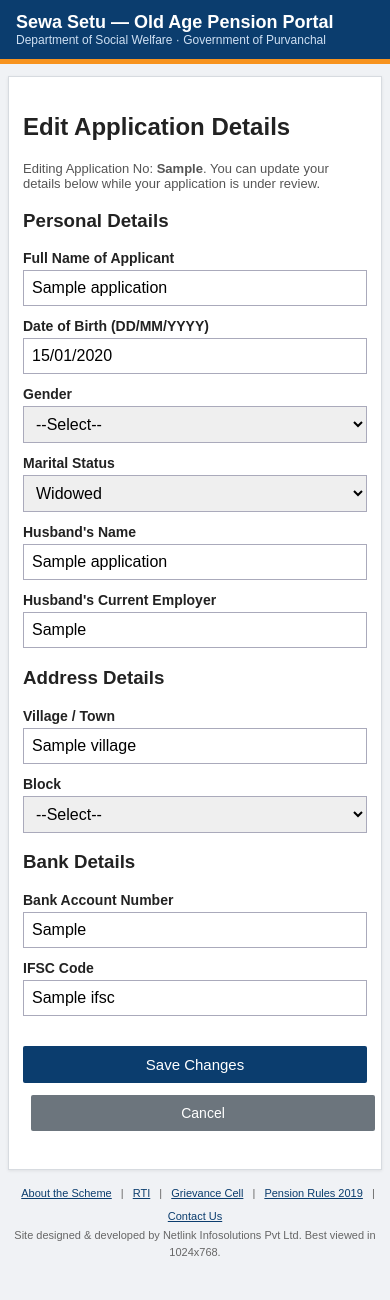
After one commit to sumitkumar112006/sewasetu-handout, a Flask app: page /application/1/edit in a window 390 px wide. The commit adds this page. Run offline with Flask 2, Linux system fonts and the light colour scheme; the visitor is signed in with stand-in values (Sample User, id 1); a database or web service that is not in the repository returns one stand-in record (values such as "Sample title"); some libraries are stand-ins or nearby versions.

Commit message:
feat(portal): add self-serve edit option, phone-responsive layout, and live endpoints directory

```diff
--- a/app/app.py
+++ b/app/app.py
@@ -9,6 +9,7 @@ Maintenance contract ended 31/01/2026.
 
 import os
 import io
+import re
 import csv
 import random
 import hashlib
@@ -198,10 +199,11 @@ def form_step(step):
     if step not in (1, 2, 3):
         abort(404)
     if request.method == "POST":
-        data = session.get("form_data", {})
+        data = dict(session.get("form_data", {}))
         for k, v in request.form.items():
-            data[k] = v
+            data[k] = v.strip() if isinstance(v, str) else v
         session["form_data"] = data
+        session.modified = True
         if step < 3:
             return redirect(url_for("form_step", step=step + 1))
         return redirect(url_for("upload"))
@@ -217,24 +219,27 @@ def upload():
     if request.method == "POST":
         f = request.files.get("document")
         if f is None or f.filename == "":
+            if session.get("doc_path"):
+                return redirect(url_for("declaration"))
             flash("Please select a document to upload.")
-            return render_template("upload.html")
+            return render_template("upload.html", doc_path=session.get("doc_path"))
         filename = f.filename.lower()
         content = f.read()
         allowed = (".pdf", ".jpg", ".jpeg")
         if not any(filename.endswith(ext) for ext in allowed):
             flash("Please upload your document in PDF or JPG format.")
-            return render_template("upload.html")
+            return render_template("upload.html", doc_path=session.get("doc_path"))
         if len(content) > 5 * 1024 * 1024:
             flash("Uploaded document must be under 5 MB in size.")
-            return render_template("upload.html")
+            return render_template("upload.html", doc_path=session.get("doc_path"))
         os.makedirs(UPLOAD_DIR, exist_ok=True)
         path = os.path.join(UPLOAD_DIR, "%s_%s" % (session["verified_mobile"], filename))
         with open(path, "wb") as out:
             out.write(content)
         session["doc_path"] = path
+        session.modified = True
         return redirect(url_for("declaration"))
-    return render_template("upload.html")
+    return render_template("upload.html", doc_path=session.get("doc_path"))
 
 
 @app.route("/declaration", methods=["GET", "POST"])
@@ -244,7 +249,7 @@ def declaration():
         return redirect(url_for("apply"))
     if request.method == "POST":
         return handle_submission()
-    return render_template("declaration.html")
+    return render_template("declaration.html", data=session.get("form_data", {}), doc_path=session.get("doc_path", ""))
 
 
 def handle_submission():
@@ -262,11 +267,23 @@ def handle_submission():
     husband_employer = sanitize(data.get("husband_employer", ""))
     bank_account = data.get("bank_account", "").strip()
     ifsc = data.get("ifsc", "").strip().upper()
-    dob_raw = data.get("dob", "").strip()
+    dob_raw = re.sub(r'\s+', '', data.get("dob", "")).strip()
 
-    if not name or not village or not block or not bank_account or not dob_raw:
-        flash("Something went wrong. Please try again.")
+    if not name or not dob_raw:
+        flash("Please complete your Personal Details (Full Name and Date of Birth).")
         return redirect(url_for("form_step", step=1))
+
+    if not village or not block:
+        flash("Please complete your Address Details (Village and Block).")
+        return redirect(url_for("form_step", step=2))
+
+    if not bank_account or not ifsc:
+        flash("Please complete your Bank Details (Account Number and IFSC Code).")
+        return redirect(url_for("form_step", step=3))
+
+    if not doc_path:
+        flash("Please upload an age proof document (JPG or PDF up to 5 MB).")
+        return redirect(url_for("upload"))
 
     if marital == "Widowed":
         # Widows should not be blocked by requiring deceased husband's employer
@@ -277,20 +294,20 @@ def handle_submission():
     # lenient date parsing to reduce rejections (CR-2024-117)
     # Prioritize Indian standard format (%d/%m/%Y) first before US format (%m/%d/%Y)
     dob = None
-    for fmt in ("%d/%m/%Y", "%m/%d/%Y"):
+    for fmt in ("%d/%m/%Y", "%m/%d/%Y", "%d-%m-%Y", "%m-%d-%Y", "%Y-%m-%d"):
         try:
             dob = datetime.strptime(dob_raw, fmt).date()
             break
         except ValueError:
             continue
     if dob is None:
-        flash("Something went wrong. Please try again.")
+        flash("Invalid Date of Birth format '%s'. Please enter in DD/MM/YYYY format (e.g. 15/08/1950)." % dob_raw)
         return redirect(url_for("form_step", step=1))
 
     today = date.today()
     age = today.year - dob.year - ((today.month, today.day) < (dob.month, dob.day))
     if age < MIN_AGE:
-        flash("Applicant must be above %d years of age to be eligible." % MIN_AGE)
+        flash("Applicant must be above %d years of age to be eligible for Old Age Pension (calculated age from DOB is %d years; born after 1966)." % (MIN_AGE, age))
         return redirect(url_for("form_step", step=1))
 
     if datetime.now() > SCHEME_DEADLINE:
@@ -456,7 +473,6 @@ def cancel_application(app_id):
         cur.close(); conn.close()
         flash("Only pending applications can be cancelled.")
         return redirect(url_for("view_application", app_id=app_id))
-
     cur.execute(
         "UPDATE applications SET status = 'CANCELLED', decided_at = %s, decided_by = %s WHERE id = %s",
         (datetime.now(), "ADMIN" if is_admin else "APPLICANT", app_id)
@@ -465,6 +481,115 @@ def cancel_application(app_id):
     cur.close(); conn.close()
     flash("Application %s has been cancelled successfully. You may now submit a new application if needed." % row[1])
     return redirect(url_for("view_application", app_id=app_id))
+
+
+@app.route("/application/<int:app_id>/edit", methods=["GET", "POST"])
+def edit_application(app_id):
+    if not session.get("logged_in") and not session.get("admin"):
+        flash("Please login to manage your application.")
+        return redirect(url_for("status_login"))
+    conn = get_db()
+    cur = conn.cursor()
+    cur.execute(
+        "SELECT id, application_no, applicant_name, mobile, dob, gender, marital_status, "
+        "husband_name, husband_employer, village, block, bank_account, ifsc, status "
+        "FROM applications WHERE id = %s", (app_id,)
+    )
+    row = cur.fetchone()
+    if not row:
+        cur.close(); conn.close()
+        abort(404)
+
+    is_admin = bool(session.get("admin"))
+    user_mobile = session.get("portal_mobile")
+    if not is_admin and user_mobile != row[3]:
+        cur.close(); conn.close()
+        abort(403)
+
+    if row[13] != "PENDING":
+        cur.close(); conn.close()
+        flash("Only pending applications can be edited.")
+        return redirect(url_for("view_application", app_id=app_id))
+
+    if request.method == "POST":
+        name = sanitize(request.form.get("applicant_name", ""))
+        dob_raw = re.sub(r'\s+', '', request.form.get("dob", "")).strip()
+        gender = request.form.get("gender", "")
+        marital = request.form.get("marital_status", "")
+        husband_name = sanitize(request.form.get("husband_name", ""))
+        husband_employer = sanitize(request.form.get("husband_employer", ""))
+        village = sanitize(request.form.get("village", ""))
+        block = sanitize(request.form.get("block", ""), maxlen=50)
+        bank_account = request.form.get("bank_account", "").strip()
+        ifsc = request.form.get("ifsc", "").strip().upper()
+
+        if not name or not village or not block or not bank_account or not dob_raw:
+            flash("Please fill in all mandatory fields.")
+            cur.close(); conn.close()
+            return redirect(url_for("edit_application", app_id=app_id))
+
+        dob = None
+        for fmt in ("%d/%m/%Y", "%m/%d/%Y", "%Y-%m-%d"):
+            try:
+                dob = datetime.strptime(dob_raw, fmt).date()
+                break
+            except ValueError:
+                continue
+        if dob is None:
+            flash("Invalid date format. Please use DD/MM/YYYY.")
+            cur.close(); conn.close()
+            return redirect(url_for("edit_application", app_id=app_id))
+
+        today = date.today()
+        age = today.year - dob.year - ((today.month, today.day) < (dob.month, dob.day))
+        if age < MIN_AGE:
+            flash("Applicant must be above %d years of age to be eligible." % MIN_AGE)
+            cur.close(); conn.close()
+            return redirect(url_for("edit_application", app_id=app_id))
+
+        cur.execute(
+            """UPDATE applications SET applicant_name = %s, dob = %s, gender = %s,
+               marital_status = %s, husband_name = %s, husband_employer = %s,
+               village = %s, block = %s, bank_account = %s, ifsc = %s
+               WHERE id = %s""",
+            (name, dob, gender, marital, husband_name, husband_employer,
+             village, block, bank_account, ifsc, app_id)
+        )
+        portal_pass = dob.strftime("%d%m%Y")
+        cur.execute("UPDATE portal_users SET password_hash = %s WHERE mobile = %s",
+                    (hash_password(portal_pass), row[3]))
+        conn.commit()
+
+        try:
+            pdf_bytes = generate_acknowledgment(cur, app_id)
+            ack_path = os.path.join(UPLOAD_DIR, "ack", "%d.pdf" % app_id)
+            with open(ack_path, "wb") as out:
+                out.write(pdf_bytes)
+        except Exception as pdf_err:
+            app.logger.warning("Could not regenerate ack PDF for app_id=%d: %s" % (app_id, str(pdf_err)))
+
+        cur.close(); conn.close()
+        flash("Application details updated successfully.")
+        return redirect(url_for("view_application", app_id=app_id))
+
+    dob_str = row[4].strftime("%d/%m/%Y") if row[4] else ""
+    app_data = {
+        "id": row[0],
+        "application_no": row[1],
+        "applicant_name": row[2],
+        "mobile": row[3],
+        "dob": dob_str,
+        "gender": row[5],
+        "marital_status": row[6],
+        "husband_name": row[7] or "",
+        "husband_employer": row[8] or "",
+        "village": row[9],
+        "block": row[10],
+        "bank_account": row[11],
+        "ifsc": row[12]
+    }
+    cur.close(); conn.close()
+    return render_template("edit_application.html", app=app_data, blocks=BLOCKS)
 
 
 @app.route("/ack/<int:app_id>.pdf")
--- a/app/templates/admin_dashboard.html
+++ b/app/templates/admin_dashboard.html
@@ -7,18 +7,22 @@
 <a href="/admin/applications?status=DEEMED_APPROVED">Deemed Approved</a></p>
 
 <h3>Applications by Status</h3>
+<div class="table-responsive">
 <table class="tbl" style="max-width:400px">
 {% for s, c in by_status %}
 <tr><td>{{ s }}</td><td style="text-align:right">{{ c }}</td></tr>
 {% endfor %}
 </table>
+</div>
 
 <h3 style="color:#a33">Pending beyond {{ sla }}-day SLA: {{ overdue }}</h3>
 
 <h3>Pending by Block</h3>
+<div class="table-responsive">
 <table class="tbl" style="max-width:400px">
 {% for b, c in by_block %}
 <tr><td>{{ b }}</td><td style="text-align:right">{{ c }}</td></tr>
 {% endfor %}
 </table>
+</div>
 {% endblock %}
--- a/app/templates/admin_list.html
+++ b/app/templates/admin_list.html
@@ -2,6 +2,7 @@
 {% block content %}
 <h2>Applications &mdash; {{ status }}</h2>
 <p><a href="/admin/dashboard">&laquo; Dashboard</a></p>
+<div class="table-responsive">
 <table class="tbl">
 <tr><th>ID</th><th>Application No</th><th>Name</th><th>Mobile</th><th>Block</th>
 <th>Status</th><th>Submitted</th><th></th></tr>
@@ -13,6 +14,7 @@
 </tr>
 {% endfor %}
 </table>
+</div>
 <p>
 {% if page > 1 %}<a href="?status={{ status }}&page={{ page - 1 }}">&laquo; Previous</a>{% endif %}
 &nbsp;<a href="?status={{ status }}&page={{ page + 1 }}">Next &raquo;</a>
--- a/app/templates/admin_view.html
+++ b/app/templates/admin_view.html
@@ -2,6 +2,7 @@
 {% block content %}
 <h2>Application {{ a[0] }}</h2>
 <p><a href="/admin/applications">&laquo; Back to list</a></p>
+<div class="table-responsive">
 <table class="tbl" style="max-width:640px">
   <tr><th>Applicant Name</th><td>{{ a[1] }}</td></tr>
   <tr><th>Mobile</th><td>{{ a[2] }}</td></tr>
@@ -17,6 +18,7 @@
   <tr><th>Submitted</th><td>{{ a[12] }}</td></tr>
   <tr><th>Decided</th><td>{{ a[13] or '-' }} {{ a[14] or '' }}</td></tr>
 </table>
+</div>
 {% if a[11] == 'PENDING' %}
 <p>
 <form method="post" action="/admin/approve/{{ app_id }}" style="display:inline">
--- a/app/templates/base.html
+++ b/app/templates/base.html
@@ -2,28 +2,46 @@
 <html lang="en">
 <head>
 <meta charset="utf-8">
+<meta name="viewport" content="width=device-width, initial-scale=1.0">
 <title>Sewa Setu - Old Age Pension Portal</title>
 <style>
+* { box-sizing: border-box; }
 body{font-family:Arial,Helvetica,sans-serif;margin:0;background:#f0f2f5;color:#222}
 .header{background:#0b3d6e;color:#fff;padding:14px 28px}
 .header h1{margin:0;font-size:22px}
 .header .sub{font-size:13px;color:#cfe0f3}
 .band{background:#f7931e;height:5px}
 .container{max-width:860px;margin:24px auto;background:#fff;padding:28px;
-border:1px solid #d7dbe0;box-shadow:0 1px 3px rgba(0,0,0,.08)}
-.btn{background:#0b3d6e;color:#fff;border:none;padding:10px 22px;font-size:15px;cursor:pointer}
+border:1px solid #d7dbe0;box-shadow:0 1px 3px rgba(0,0,0,.08);width:calc(100% - 24px)}
+.btn{background:#0b3d6e;color:#fff;border:none;padding:10px 22px;font-size:15px;cursor:pointer;display:inline-block;text-decoration:none;border-radius:2px}
 .btn:hover{background:#0d4a85}
+.btn-secondary{background:#6c757d;color:#fff;border:none;padding:10px 18px;font-size:14px;cursor:pointer;display:inline-block;text-decoration:none;border-radius:2px}
+.btn-secondary:hover{background:#5a6268}
 label{display:block;margin:12px 0 4px;font-weight:bold;font-size:14px}
-input[type=text],input[type=password],select{width:100%;max-width:420px;padding:8px;
-border:1px solid #aab;font-size:14px}
+input[type=text],input[type=password],input[type=file],select{width:100%;max-width:420px;padding:8px;
+border:1px solid #aab;font-size:14px;display:block}
 .flash{background:#fdecea;border:1px solid #e57373;color:#a33;padding:10px 14px;margin:14px 0}
 .note{font-size:13px;color:#555}
-.footer{max-width:860px;margin:10px auto 40px;font-size:12px;color:#666;text-align:center}
+.footer{max-width:860px;margin:10px auto 40px;font-size:12px;color:#666;text-align:center;padding:0 12px;line-height:1.5}
 .footer a{color:#0b3d6e;margin:0 8px}
+.table-responsive{width:100%;overflow-x:auto;-webkit-overflow-scrolling:touch;margin-bottom:14px}
 table.tbl{border-collapse:collapse;width:100%}
 table.tbl td,table.tbl th{border:1px solid #ccd;padding:7px 10px;font-size:14px;text-align:left}
-.steps{font-size:13px;color:#777;margin-bottom:18px}
+.steps{font-size:13px;color:#777;margin-bottom:18px;line-height:1.4}
 .steps b{color:#0b3d6e}
+
+/* Mobile Responsive Styling (Preserves exact fonts and color scheme) */
+@media (max-width: 600px) {
+  .header{padding:12px 16px}
+  .header h1{font-size:18px}
+  .header .sub{font-size:12px}
+  .container{margin:12px auto;padding:16px 14px;width:calc(100% - 16px)}
+  input[type=text],input[type=password],input[type=file],select{max-width:100%;font-size:16px}
+  .btn, .btn-secondary{width:100%;text-align:center;margin:6px 0;box-sizing:border-box}
+  table.tbl td,table.tbl th{padding:6px 8px;font-size:13px}
+  .footer{font-size:11px}
+  .footer a{display:inline-block;margin:3px 6px}
+}
 </style>
 </head>
 <body>
--- a/app/templates/confirmation.html
+++ b/app/templates/confirmation.html
@@ -2,9 +2,11 @@
 {% block content %}
 <h2>Application Submitted</h2>
 <p>Your application has been received.</p>
+<div class="table-responsive">
 <table class="tbl" style="max-width:480px">
   <tr><th>Application Number</th><td><b>{{ app_no }}</b></td></tr>
 </table>
+</div>
 <p class="note">Please note down your Application Number. You can check your
 application status on the <a href="/status">status portal</a> using your mobile
 number and password (your date of birth in DDMMYYYY format).</p>
--- /dev/null
+++ b/app/templates/edit_application.html
@@ -0,0 +1,60 @@
+{% extends "base.html" %}
+{% block content %}
+<h2>Edit Application Details</h2>
+<p class="note">Editing Application No: <b>{{ app.application_no }}</b>. You can update your details below while your application is under review.</p>
+
+<form method="post">
+  <h3>Personal Details</h3>
+  <label>Full Name of Applicant</label>
+  <input type="text" name="applicant_name" value="{{ app.applicant_name }}" required>
+
+  <label>Date of Birth (DD/MM/YYYY)</label>
+  <input type="text" name="dob" value="{{ app.dob }}" placeholder="DD/MM/YYYY" required>
+
+  <label>Gender</label>
+  <select name="gender">
+    <option value="">--Select--</option>
+    <option {% if app.gender=='Male' %}selected{% endif %}>Male</option>
+    <option {% if app.gender=='Female' %}selected{% endif %}>Female</option>
+    <option {% if app.gender=='Other' %}selected{% endif %}>Other</option>
+  </select>
+
+  <label>Marital Status</label>
+  <select name="marital_status">
+    <option value="">--Select--</option>
+    <option {% if app.marital_status=='Married' %}selected{% endif %}>Married</option>
+    <option {% if app.marital_status=='Unmarried' %}selected{% endif %}>Unmarried</option>
+    <option {% if app.marital_status=='Widowed' %}selected{% endif %}>Widowed</option>
+  </select>
+
+  <label>Husband's Name</label>
+  <input type="text" name="husband_name" value="{{ app.husband_name }}">
+
+  <label>Husband's Current Employer</label>
+  <input type="text" name="husband_employer" value="{{ app.husband_employer }}">
+
+  <h3>Address Details</h3>
+  <label>Village / Town</label>
+  <input type="text" name="village" value="{{ app.village }}" required>
+
+  <label>Block</label>
+  <select name="block" required>
+    <option value="">--Select--</option>
+    {% for b in blocks %}
+    <option {% if app.block==b %}selected{% endif %}>{{ b }}</option>
+    {% endfor %}
+  </select>
+
+  <h3>Bank Details</h3>
+  <label>Bank Account Number</label>
+  <input type="text" name="bank_account" value="{{ app.bank_account }}" required>
+
+  <label>IFSC Code</label>
+  <input type="text" name="ifsc" value="{{ app.ifsc }}" required>
+
+  <p style="margin-top: 1.5rem;">
+    <button class="btn" type="submit">Save Changes</button>
+    <a href="{{ url_for('view_application', app_id=app.id) }}" class="btn-secondary" style="margin-left: 8px;">Cancel</a>
+  </p>
+</form>
+{% endblock %}
--- a/app/templates/form_step1.html
+++ b/app/templates/form_step1.html
@@ -26,6 +26,8 @@
   <label>Husband's Current Employer</label>
   <input type="text" name="husband_employer" value="{{ data.get('husband_employer','') }}">
   <p class="note">Fields marked above are mandatory as applicable.</p>
-  <p><button class="btn" type="submit">Save &amp; Continue</button></p>
+  <p>
+    <button class="btn" type="submit">Save &amp; Continue</button>
+  </p>
 </form>
 {% endblock %}
--- a/app/templates/form_step2.html
+++ b/app/templates/form_step2.html
@@ -12,6 +12,9 @@
     <option {% if data.get('block')==b %}selected{% endif %}>{{ b }}</option>
     {% endfor %}
   </select>
-  <p><button class="btn" type="submit">Save &amp; Continue</button></p>
+  <p>
+    <a href="/form/1" class="btn-secondary">&laquo; Back</a>
+    <button class="btn" type="submit">Save &amp; Continue</button>
+  </p>
 </form>
 {% endblock %}
--- a/app/templates/form_step3.html
+++ b/app/templates/form_step3.html
@@ -9,6 +9,9 @@
   <input type="text" name="ifsc" value="{{ data.get('ifsc','') }}">
   <p class="note">Pension will be credited by DBT to this account. Ensure the account
   is in the name of the applicant.</p>
-  <p><button class="btn" type="submit">Save &amp; Continue</button></p>
+  <p>
+    <a href="/form/2" class="btn-secondary">&laquo; Back</a>
+    <button class="btn" type="submit">Save &amp; Continue</button>
+  </p>
 </form>
 {% endblock %}
--- a/app/templates/upload.html
+++ b/app/templates/upload.html
@@ -7,6 +7,9 @@ Voter ID. Accepted formats: <b>JPG or PDF, maximum size 5 MB</b>.</p>
 <form method="post" enctype="multipart/form-data">
   <label>Select Document</label>
   <input type="file" name="document">
-  <p><button class="btn" type="submit">Upload &amp; Continue</button></p>
+  <p>
+    <a href="/form/3" class="btn-secondary">&laquo; Back</a>
+    <button class="btn" type="submit">Upload &amp; Continue</button>
+  </p>
 </form>
 {% endblock %}
--- a/docker-compose.yml
+++ b/docker-compose.yml
@@ -18,6 +18,7 @@ services:
       - db
       - smsgw
     volumes:
+      - ./app:/app
       - uploads:/var/sewasetu/uploads
       - applogs:/var/log/sewasetu
 
```
Also changed, not shown: app/templates/application.html (+10 -5 lines), app/templates/declaration.html (+53 -3 lines), solution.md (+6 -0 lines), tests/test_issue5_cancellation_and_ux.py (+95 -0 lines), README.md.
